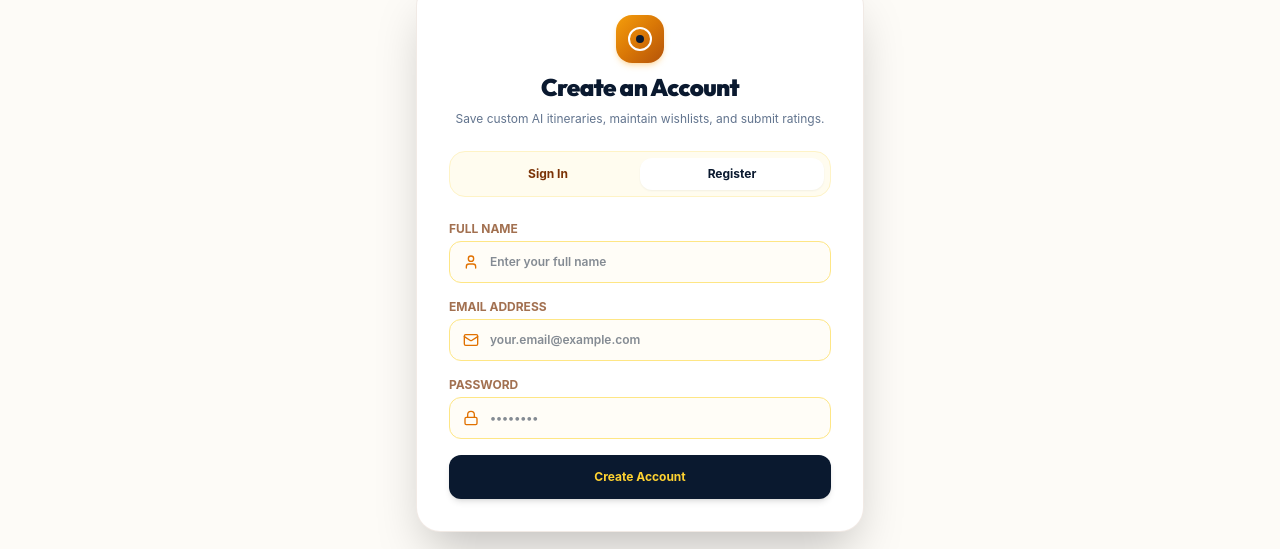
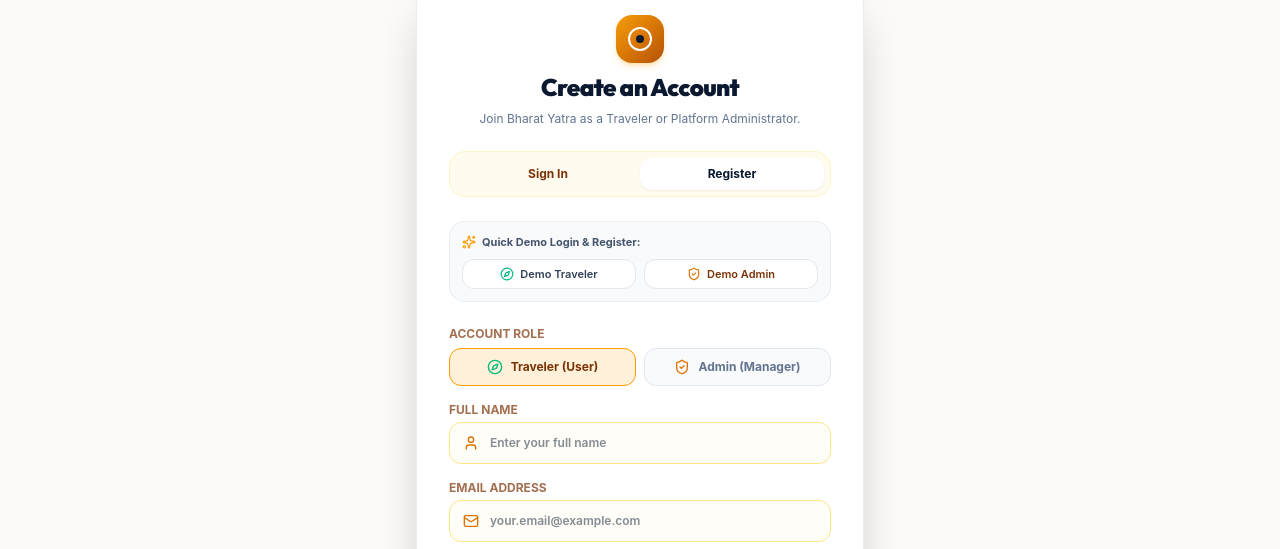
Before and after one commit to ajitkumarsaini02/bharat-yatra, a React (Vite) app in the folder client/: page /login in a window 1280 px wide. Both pictures are taken after a click on the button "Register". Shown: the part 148-697 px from the top of the page. Built offline with nearby package versions, Linux system fonts and the light colour scheme; no server answers.

Commit message:
Add User and Admin role selection in registration and login with demo quick-fill

```diff
--- a/client/src/context/AuthContext.jsx
+++ b/client/src/context/AuthContext.jsx
@@ -95,8 +95,8 @@
     return res;
   };
 
-  const registerUser = async (name, email, password) => {
-    const res = await api.register({ name, email, password });
+  const registerUser = async (name, email, password, role = 'user', adminSecretKey = '') => {
+    const res = await api.register({ name, email, password, role, adminSecretKey });
     if (res.user) {
       setUser(res.user);
     }
--- a/client/src/pages/LoginRegister.jsx
+++ b/client/src/pages/LoginRegister.jsx
@@ -1,31 +1,72 @@
 import React, { useState } from 'react';
 import { useNavigate } from 'react-router-dom';
-import { User, Lock, Mail } from 'lucide-react';
+import { User, Lock, Mail, ShieldCheck, Compass, KeyRound, Sparkles } from 'lucide-react';
 import { useAuth } from '../context/AuthContext';
 
 export default function LoginRegister() {
   const [isLogin, setIsLogin] = useState(true);
+  const [role, setRole] = useState('user'); // 'user' | 'admin'
   const [name, setName] = useState('');
   const [email, setEmail] = useState('');
   const [password, setPassword] = useState('');
+  const [adminSecretKey, setAdminSecretKey] = useState('');
   const [error, setError] = useState('');
+  const [successMsg, setSuccessMsg] = useState('');
   const [loading, setLoading] = useState(false);
 
   const { loginUser, registerUser } = useAuth();
   const navigate = useNavigate();
 
+  const handleQuickFill = (type) => {
+    setError('');
+    setSuccessMsg('');
+    if (type === 'admin') {
+      setEmail('admin@bharatyatra.com');
+      setPassword('Admin123!');
+      if (!isLogin) {
+        setName('Yatra Administrator');
+        setRole('admin');
+        setAdminSecretKey('bharat_admin_2026');
+      }
+    } else {
+      setEmail('traveler@bharatyatra.com');
+      setPassword('Traveler123!');
+      if (!isLogin) {
+        setName('Aarav Sharma');
+        setRole('user');
+        setAdminSecretKey('');
+      }
+    }
+  };
+
   const handleSubmit = async (e) => {
     e.preventDefault();
     setError('');
+    setSuccessMsg('');
     setLoading(true);
 
     try {
       if (isLogin) {
-        await loginUser(email, password);
+        const res = await loginUser(email, password);
+        setSuccessMsg('Signed in successfully!');
+        setTimeout(() => {
+          if (res?.user?.role === 'admin') {
+            navigate('/admin');
+          } else {
+            navigate('/');
+          }
+        }, 500);
       } else {
-        await registerUser(name, email, password);
+        const res = await registerUser(name, email, password, role, adminSecretKey);
+        setSuccessMsg(`Account created successfully as ${role.toUpperCase()}!`);
+        setTimeout(() => {
+          if (role === 'admin' || res?.user?.role === 'admin') {
+            navigate('/admin');
+          } else {
+            navigate('/');
+          }
+        }, 500);
       }
-      navigate('/');
     } catch (err) {
       setError(err.response?.data?.message || err.message || 'Authentication failed. Please check your details.');
     } finally {
@@ -34,8 +75,8 @@
   };
 
   return (
-    <div className="min-h-[80vh] flex items-center justify-center px-4 py-12">
-      <div className="w-full max-w-md bg-white rounded-3xl p-6 sm:p-8 border border-amber-900/10 shadow-2xl space-y-6">
+    <div className="min-h-[85vh] flex items-center justify-center px-4 py-12">
+      <div className="w-full max-w-md bg-white dark:bg-slate-900 rounded-3xl p-6 sm:p-8 border border-amber-900/10 dark:border-amber-500/20 shadow-2xl space-y-6 transition-colors">
 
         {/* Logo & Header */}
         <div className="text-center space-y-2">
@@ -44,47 +85,116 @@
               <div className="w-2 h-2 rounded-full bg-[#0A192F]"></div>
             </div>
           </div>
-          <h2 className="text-2xl font-black text-[#0A192F] tracking-tight">
+          <h2 className="text-2xl font-black text-[#0A192F] dark:text-slate-100 tracking-tight">
             {isLogin ? 'Sign In to Bharat Yatra' : 'Create an Account'}
           </h2>
-          <p className="text-xs text-slate-500">
-            Save custom AI itineraries, maintain wishlists, and submit ratings.
+          <p className="text-xs text-slate-500 dark:text-slate-400">
+            {isLogin
+              ? 'Access AI trip itineraries, wishlist, and admin dashboard controls.'
+              : 'Join Bharat Yatra as a Traveler or Platform Administrator.'}
           </p>
         </div>
 
         {/* Tab Switcher */}
-        <div className="flex bg-amber-50/80 p-1.5 rounded-2xl border border-amber-100">
+        <div className="flex bg-amber-50/80 dark:bg-slate-800 p-1.5 rounded-2xl border border-amber-100 dark:border-slate-700">
           <button
             type="button"
-            onClick={() => { setIsLogin(true); setError(''); }}
-            className={`flex-1 py-2 text-xs font-bold rounded-xl transition ${
-              isLogin ? 'bg-white text-[#0A192F] shadow-xs' : 'text-amber-900 hover:text-[#0A192F]'
+            onClick={() => { setIsLogin(true); setError(''); setSuccessMsg(''); }}
+            className={`flex-1 py-2 text-xs font-bold rounded-xl transition cursor-pointer ${
+              isLogin ? 'bg-white dark:bg-slate-900 text-[#0A192F] dark:text-amber-300 shadow-xs' : 'text-amber-900 dark:text-slate-400 hover:text-[#0A192F]'
             }`}
           >
             Sign In
           </button>
           <button
             type="button"
-            onClick={() => { setIsLogin(false); setError(''); }}
-            className={`flex-1 py-2 text-xs font-bold rounded-xl transition ${
-              !isLogin ? 'bg-white text-[#0A192F] shadow-xs' : 'text-amber-900 hover:text-[#0A192F]'
+            onClick={() => { setIsLogin(false); setError(''); setSuccessMsg(''); }}
+            className={`flex-1 py-2 text-xs font-bold rounded-xl transition cursor-pointer ${
+              !isLogin ? 'bg-white dark:bg-slate-900 text-[#0A192F] dark:text-amber-300 shadow-xs' : 'text-amber-900 dark:text-slate-400 hover:text-[#0A192F]'
             }`}
           >
             Register
           </button>
         </div>
 
+        {/* Quick Fill Helpers */}
+        <div className="bg-slate-50 dark:bg-slate-800/60 rounded-2xl p-3 border border-slate-200/60 dark:border-slate-700 space-y-2">
+          <div className="flex items-center gap-1.5 text-[11px] font-bold text-slate-600 dark:text-slate-300">
+            <Sparkles className="w-3.5 h-3.5 text-amber-500" />
+            <span>Quick Demo Login & Register:</span>
+          </div>
+          <div className="grid grid-cols-2 gap-2">
+            <button
+              type="button"
+              onClick={() => handleQuickFill('user')}
+              className="py-1.5 px-2 rounded-xl bg-white dark:bg-slate-800 hover:bg-amber-50 dark:hover:bg-amber-950/40 border border-slate-200 dark:border-slate-700 text-[11px] font-semibold text-slate-700 dark:text-slate-200 flex items-center justify-center gap-1.5 transition cursor-pointer"
+            >
+              <Compass className="w-3.5 h-3.5 text-emerald-500" />
+              <span>Demo Traveler</span>
+            </button>
+            <button
+              type="button"
+              onClick={() => handleQuickFill('admin')}
+              className="py-1.5 px-2 rounded-xl bg-white dark:bg-slate-800 hover:bg-amber-50 dark:hover:bg-amber-950/40 border border-slate-200 dark:border-slate-700 text-[11px] font-semibold text-amber-900 dark:text-amber-300 flex items-center justify-center gap-1.5 transition cursor-pointer"
+            >
+              <ShieldCheck className="w-3.5 h-3.5 text-amber-600 dark:text-amber-400" />
+              <span>Demo Admin</span>
+            </button>
+          </div>
+        </div>
+
+        {/* Alerts */}
         {error && (
-          <div className="p-3 rounded-xl bg-rose-50 border border-rose-200 text-rose-700 text-xs font-semibold">
+          <div className="p-3 rounded-xl bg-rose-50 dark:bg-rose-950/40 border border-rose-200 dark:border-rose-800 text-rose-700 dark:text-rose-300 text-xs font-semibold">
             {error}
+          </div>
+        )}
+        {successMsg && (
+          <div className="p-3 rounded-xl bg-emerald-50 dark:bg-emerald-950/40 border border-emerald-200 dark:border-emerald-800 text-emerald-700 dark:text-emerald-300 text-xs font-semibold">
+            {successMsg}
           </div>
         )}
 
         {/* Form */}
         <form onSubmit={handleSubmit} className="space-y-4">
+
+          {/* Role Picker for Register */}
+          {!isLogin && (
+            <div className="space-y-1.5">
+              <label className="text-xs font-bold text-amber-900/70 dark:text-slate-300 uppercase block">Account Role</label>
+              <div className="grid grid-cols-2 gap-2">
+                <button
+                  type="button"
+                  onClick={() => setRole('user')}
+                  className={`p-2.5 rounded-xl border text-xs font-bold flex items-center justify-center gap-2 transition cursor-pointer ${
+                    role === 'user'
+                      ? 'bg-amber-500/15 border-amber-500 text-amber-900 dark:text-amber-300'
+                      : 'bg-slate-50 dark:bg-slate-800/40 border-slate-200 dark:border-slate-700 text-slate-500 hover:border-slate-300'
+                  }`}
+                >
+                  <Compass className="w-4 h-4 text-emerald-500" />
+                  <span>Traveler (User)</span>
+                </button>
+
+                <button
+                  type="button"
+                  onClick={() => setRole('admin')}
+                  className={`p-2.5 rounded-xl border text-xs font-bold flex items-center justify-center gap-2 transition cursor-pointer ${
+                    role === 'admin'
+                      ? 'bg-amber-500/15 border-amber-500 text-amber-900 dark:text-amber-300'
+                      : 'bg-slate-50 dark:bg-slate-800/40 border-slate-200 dark:border-slate-700 text-slate-500 hover:border-slate-300'
+                  }`}
+                >
+                  <ShieldCheck className="w-4 h-4 text-amber-600 dark:text-amber-400" />
+                  <span>Admin (Manager)</span>
+                </button>
+              </div>
+            </div>
+          )}
+
           {!isLogin && (
             <div>
-              <label className="text-xs font-bold text-amber-900/70 uppercase block mb-1">Full Name</label>
+              <label className="text-xs font-bold text-amber-900/70 dark:text-slate-300 uppercase block mb-1">Full Name</label>
               <div className="relative">
                 <User className="w-4 h-4 text-amber-600 absolute left-3.5 top-1/2 -translate-y-1/2" />
                 <input
@@ -93,14 +203,14 @@
                   placeholder="Enter your full name"
                   value={name}
                   onChange={(e) => setName(e.target.value)}
-                  className="w-full pl-10 pr-3 py-3 rounded-xl bg-amber-50/40 border border-amber-200 text-xs font-semibold outline-hidden focus:border-amber-600 text-[#0A192F]"
+                  className="w-full pl-10 pr-3 py-3 rounded-xl bg-amber-50/40 dark:bg-slate-800/60 border border-amber-200 dark:border-slate-700 text-xs font-semibold outline-hidden focus:border-amber-600 text-[#0A192F] dark:text-slate-100"
                 />
               </div>
             </div>
           )}
 
           <div>
-            <label className="text-xs font-bold text-amber-900/70 uppercase block mb-1">Email Address</label>
+            <label className="text-xs font-bold text-amber-900/70 dark:text-slate-300 uppercase block mb-1">Email Address</label>
             <div className="relative">
               <Mail className="w-4 h-4 text-amber-600 absolute left-3.5 top-1/2 -translate-y-1/2" />
               <input
@@ -109,13 +219,13 @@
                 placeholder="your.email@example.com"
                 value={email}
                 onChange={(e) => setEmail(e.target.value)}
-                className="w-full pl-10 pr-3 py-3 rounded-xl bg-amber-50/40 border border-amber-200 text-xs font-semibold outline-hidden focus:border-amber-600 text-[#0A192F]"
+                className="w-full pl-10 pr-3 py-3 rounded-xl bg-amber-50/40 dark:bg-slate-800/60 border border-amber-200 dark:border-slate-700 text-xs font-semibold outline-hidden focus:border-amber-600 text-[#0A192F] dark:text-slate-100"
               />
             </div>
           </div>
 
           <div>
-            <label className="text-xs font-bold text-amber-900/70 uppercase block mb-1">Password</label>
+            <label className="text-xs font-bold text-amber-900/70 dark:text-slate-300 uppercase block mb-1">Password</label>
             <div className="relative">
               <Lock className="w-4 h-4 text-amber-600 absolute left-3.5 top-1/2 -translate-y-1/2" />
               <input
@@ -124,17 +234,43 @@
                 placeholder="••••••••"
                 value={password}
                 onChange={(e) => setPassword(e.target.value)}
-                className="w-full pl-10 pr-3 py-3 rounded-xl bg-amber-50/40 border border-amber-200 text-xs font-semibold outline-hidden focus:border-amber-600 text-[#0A192F]"
+                className="w-full pl-10 pr-3 py-3 rounded-xl bg-amber-50/40 dark:bg-slate-800/60 border border-amber-200 dark:border-slate-700 text-xs font-semibold outline-hidden focus:border-amber-600 text-[#0A192F] dark:text-slate-100"
               />
             </div>
           </div>
 
+          {/* Admin Secret Passcode Field */}
+          {!isLogin && role === 'admin' && (
+            <div>
+              <div className="flex items-center justify-between mb-1">
+                <label className="text-xs font-bold text-amber-900/70 dark:text-slate-300 uppercase">
+                  Admin Passcode
+                </label>
+                <span className="text-[10px] text-amber-700 dark:text-amber-400 font-medium">Default: bharat_admin_2026</span>
+              </div>
+              <div className="relative">
+                <KeyRound className="w-4 h-4 text-amber-600 absolute left-3.5 top-1/2 -translate-y-1/2" />
+                <input
+                  type="text"
+                  placeholder="bharat_admin_2026"
+                  value={adminSecretKey}
+                  onChange={(e) => setAdminSecretKey(e.target.value)}
+                  className="w-full pl-10 pr-3 py-3 rounded-xl bg-amber-50/40 dark:bg-slate-800/60 border border-amber-200 dark:border-slate-700 text-xs font-semibold outline-hidden focus:border-amber-600 text-[#0A192F] dark:text-slate-100"
+                />
+              </div>
+            </div>
+          )}
+
           <button
             type="submit"
             disabled={loading}
-            className="w-full py-3.5 rounded-xl bg-[#0A192F] text-amber-300 font-bold text-xs hover:bg-[#020C1B] transition shadow-md disabled:opacity-50"
+            className="w-full py-3.5 rounded-xl bg-[#0A192F] dark:bg-amber-500 text-amber-300 dark:text-slate-950 font-bold text-xs hover:bg-[#020C1B] dark:hover:bg-amber-400 transition shadow-md disabled:opacity-50 cursor-pointer"
           >
-            {loading ? 'Processing...' : isLogin ? 'Sign In' : 'Create Account'}
+            {loading
+              ? 'Processing...'
+              : isLogin
+                ? 'Sign In'
+                : `Create ${role === 'admin' ? 'Admin' : 'Traveler'} Account`}
           </button>
         </form>
 
--- a/client/src/services/api.js
+++ b/client/src/services/api.js
@@ -44,12 +44,14 @@
     throw existErr;
   }
 
+  const assignedRole = userData.role || (userData.email.toLowerCase().includes('admin') ? 'admin' : 'user');
+
   const newUser = {
     id: 'user-' + Date.now(),
     name: userData.name,
     email: userData.email.toLowerCase(),
     password: userData.password,
-    role: userData.email.toLowerCase().includes('admin') ? 'admin' : 'user',
+    role: assignedRole,
     avatar: 'https://images.unsplash.com/photo-1535713875002-d1d0cf377fde?auto=format&fit=crop&w=200&q=80',
     favorites: []
   };
```
Also changed, not shown: 1 other file (tests, documents, lock files or other folders).
